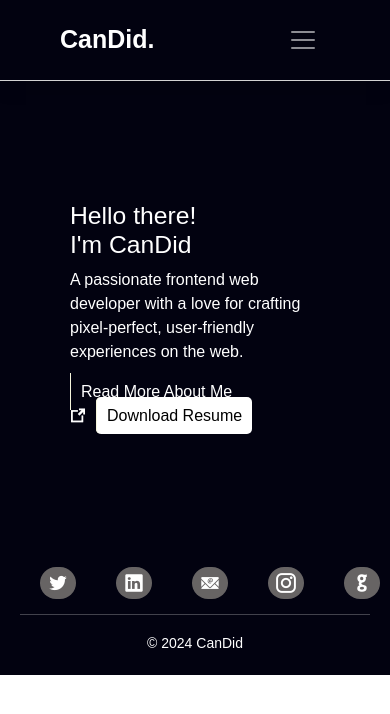
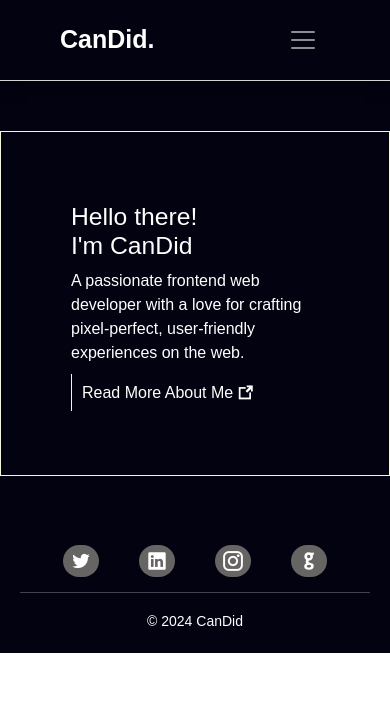
Before and after one commit to DeCanDid/React-portfolio, a React (Create React App) app: page / in a window 390 px wide. Shown: the top 714 px of the page. Built offline with nearby package versions, Linux system fonts and the light colour scheme.

Commit message:
'adjustment'

```diff
--- a/public/index.html
+++ b/public/index.html
@@ -30,7 +30,7 @@
       work correctly both with client-side routing and a non-root public URL.
       Learn how to configure a non-root public URL by running `npm run build`.
     -->
-    <title>React App</title>
+    <title>CanDid-portfolio</title>
   </head>
   <body>
     <noscript>You need to enable JavaScript to run this app.</noscript>
--- a/src/components/Footer.jsx
+++ b/src/components/Footer.jsx
@@ -9,7 +9,7 @@ const Footer = () => {
         <div>
             <a href="https://twitter/OlaCandid"><i className="icofont-twitter"></i></a>
             <a href="https://ola-candid-509465253/"><i className="icofont-linkedin"></i></a>
-            <a href="mailto:olacandid@gmail.com"><i className="icofont-email"></i></a>
+            {/* <a href="mailto:olacandid@gmail.com"><i className="icofont-email"></i></a> */}
             <a href=""><i className="icofont-instagram"></i></a>
             <a href="https://github.com/DeCanDid"><i className="icofont-github"></i></a>
           </div>
--- a/src/components/Home.css
+++ b/src/components/Home.css
@@ -44,5 +44,14 @@
 @media (max-width: 620px) {
     .row1{
         width: 100%;
+        border: 1px solid beige;
+
     }
 }
+
+@media (max-width: 520px) {
+    .row1{
+        width: 100%;
+        border: 1px solid beige;
+    }
+}
--- a/src/components/Home.jsx
+++ b/src/components/Home.jsx
@@ -27,8 +27,8 @@ const Home = () => {
                     <p>A passionate frontend web developer with a love for crafting
                    pixel-perfect, user-friendly experiences on the web.</p>
                 <Link to='/about'>Read More About Me <i class="icofont-external-link"></i></Link>
-                <a style={{backgroundColor:'white', borderRadius:'5px',
-            color:'black'}} download href={resume}>Download Resume</a>
+                {/* <a style={{backgroundColor:'white', borderRadius:'5px',
+            color:'black'}} download href={resume}>Download Resume</a> */}
                 {/* <a download='CV' href="./">Download CV</a> */}
                 </div>
 
```
